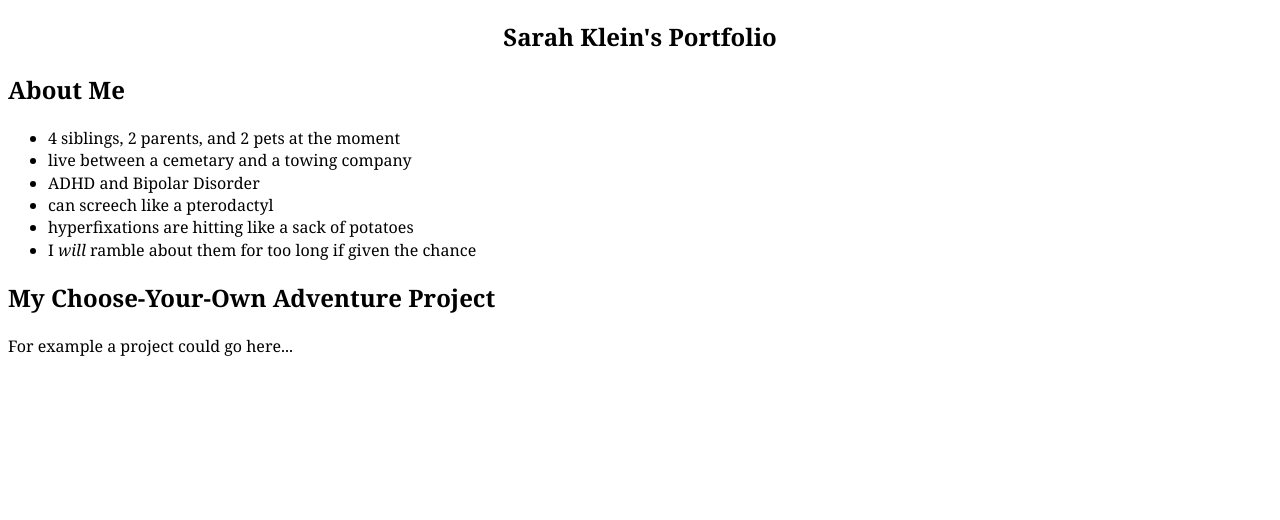
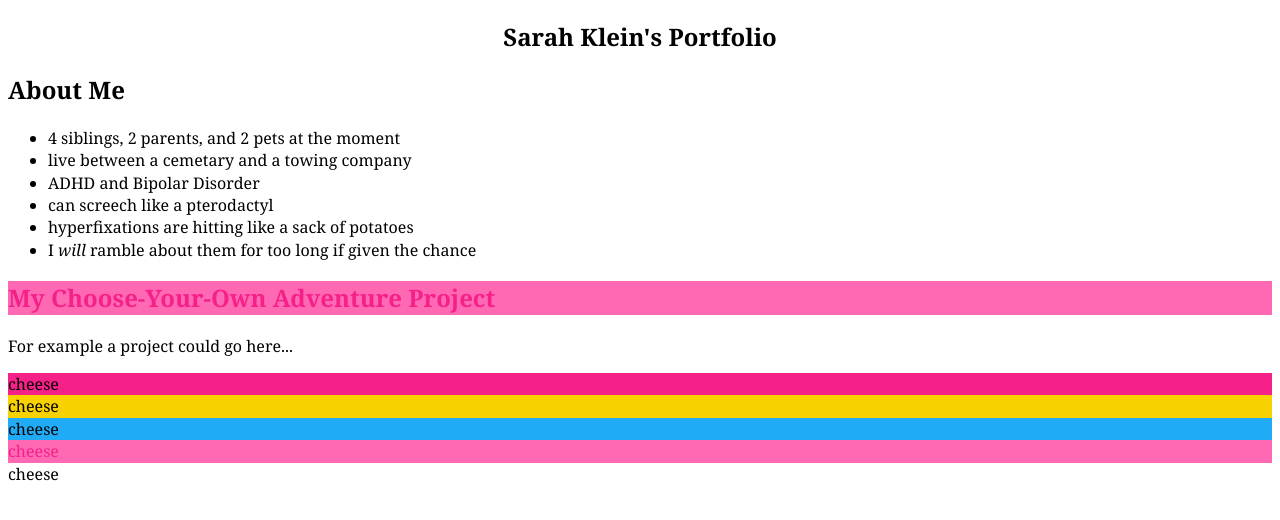
Before and after one commit to IACS-CS/web-design-portfolio-Bac0nPANcakes, a website: page public/index.html in a window 1280 px wide. Drawn offline with Linux system fonts and the light colour scheme.

Commit message:
messing around with colors

```diff
--- a/public/index.html
+++ b/public/index.html
@@ -31,9 +31,18 @@ THAT'S WHY IT'S BEEN A STRUGGLE YOU SILLY GOOBER (affectionate)
       </section>
 
       <section class="sample-work" id="cyoa">
-        <h2>My Choose-Your-Own Adventure Project</h2>
+        <h2 class="pink">My Choose-Your-Own Adventure Project</h2>
         <p>For example a project could go here...</p>
       </section>
+
+<div>
+<div class="pan_pink"> cheese </div>
+<div class="yellow"> cheese </div>
+<div class="blue"> cheese </div>
+<div class="pink"> cheese </div>
+<div class="other"> cheese </div>
+</div>
+
     </main>
   </body>
   <script src="main.js"></script>
--- a/public/style.css
+++ b/public/style.css
@@ -11,6 +11,22 @@ h1 {
 
 
 
+.pan_pink {
+  background-color: #F62089
+}
+
+.yellow {
+  background-color: #F7D100
+}
+
+.blue {
+  background-color: #21ABF7
+}
+
+.pink {
+  background-color: hotpink;
+  color: #F62089
+}
 
 /*  ok,so. do the grid-template-areas thing where you can make the boxes out of words.
 make boxes with grid-area: thingy and then "thingy" will be the box you want
```
